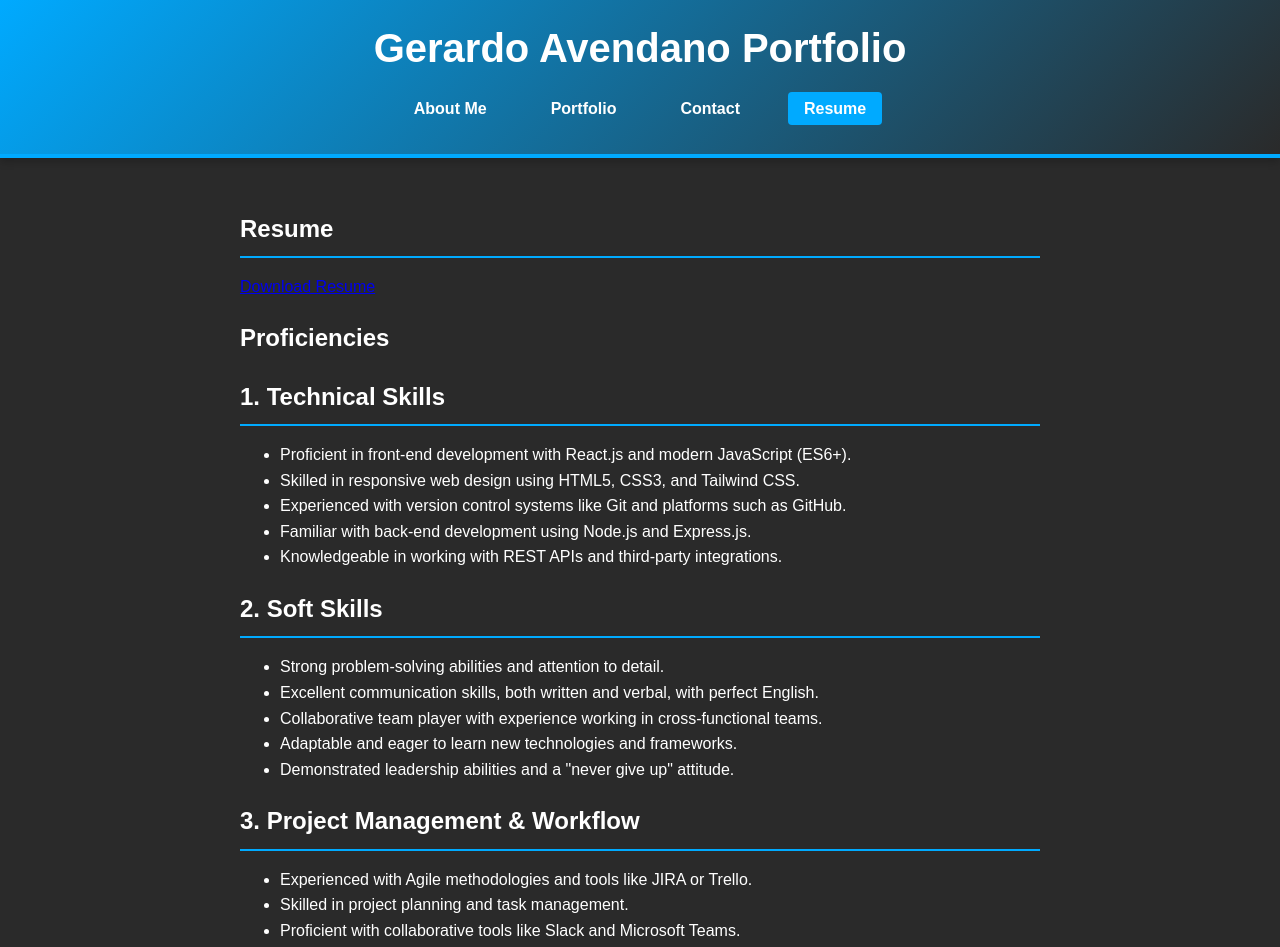
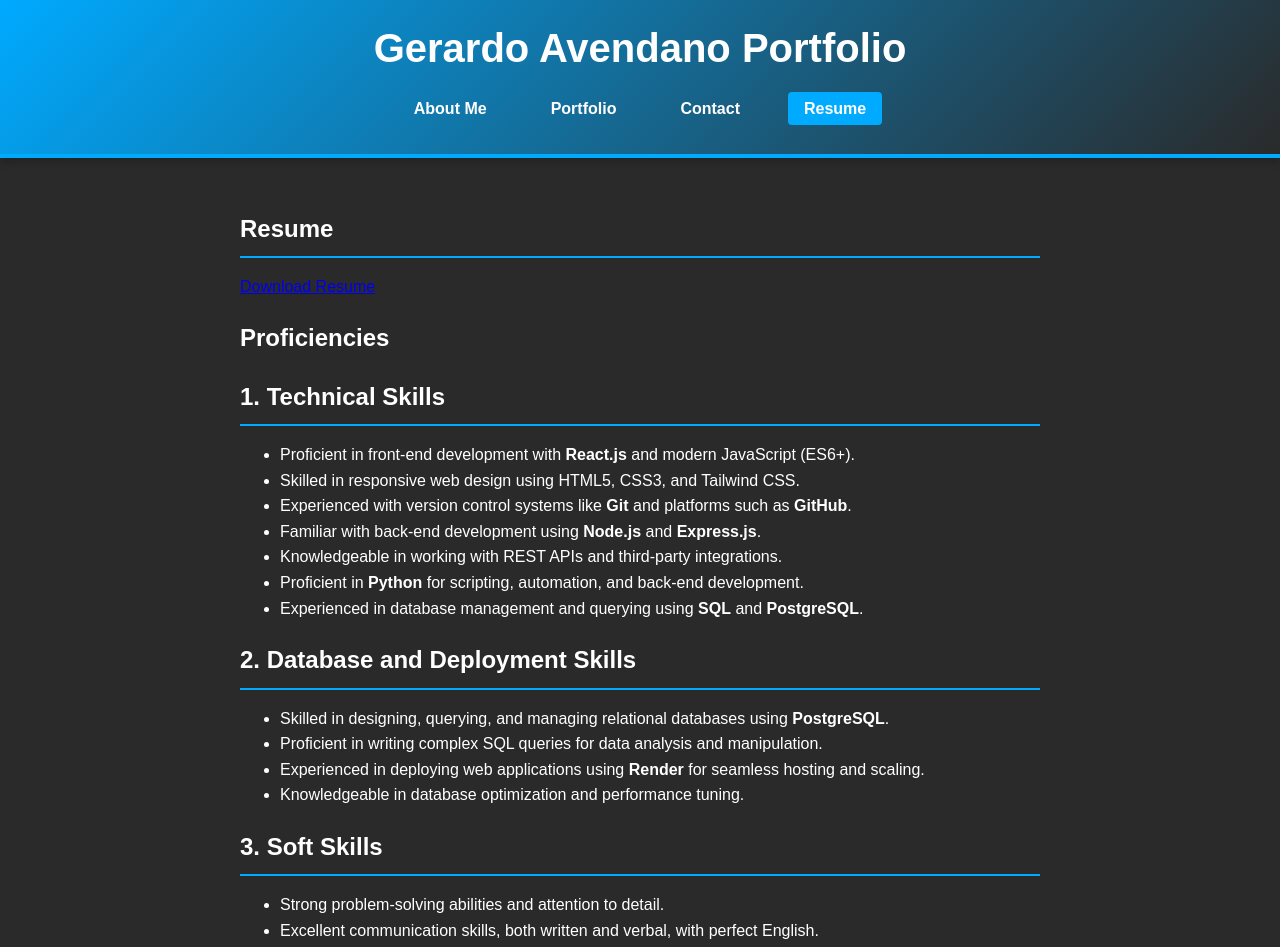
Before and after one commit to sieke13/ReactPortfolio, a React (Vite) app: page /resume in a window 1280 px wide. Shown: the top 947 px of the page. Built offline with nearby package versions, Linux system fonts and the light colour scheme.

Commit message:
resumeupdate

```diff
--- a/src/pages/Resume.tsx
+++ b/src/pages/Resume.tsx
@@ -5,18 +5,29 @@ const Resume: React.FC = () => {
     <section>
       <h2>Resume</h2>
       <a href="path/to/resume.pdf" download>Download Resume</a>
+
       <h1>Proficiencies</h1>
 
 <h2>1. Technical Skills</h2>
 <ul>
-        <li>Proficient in front-end development with React.js and modern JavaScript (ES6+).</li>
+  <li>Proficient in front-end development with <strong>React.js</strong> and modern JavaScript (ES6+).</li>
   <li>Skilled in responsive web design using HTML5, CSS3, and Tailwind CSS.</li>
-        <li>Experienced with version control systems like Git and platforms such as GitHub.</li>
-        <li>Familiar with back-end development using Node.js and Express.js.</li>
+  <li>Experienced with version control systems like <strong>Git</strong> and platforms such as <strong>GitHub</strong>.</li>
+  <li>Familiar with back-end development using <strong>Node.js</strong> and <strong>Express.js</strong>.</li>
   <li>Knowledgeable in working with REST APIs and third-party integrations.</li>
+  <li>Proficient in <strong>Python</strong> for scripting, automation, and back-end development.</li>
+  <li>Experienced in database management and querying using <strong>SQL</strong> and <strong>PostgreSQL</strong>.</li>
 </ul>
 
-      <h2>2. Soft Skills</h2>
+<h2>2. Database and Deployment Skills</h2>
+<ul>
+  <li>Skilled in designing, querying, and managing relational databases using <strong>PostgreSQL</strong>.</li>
+  <li>Proficient in writing complex SQL queries for data analysis and manipulation.</li>
+  <li>Experienced in deploying web applications using <strong>Render</strong> for seamless hosting and scaling.</li>
+  <li>Knowledgeable in database optimization and performance tuning.</li>
+</ul>
+
+<h2>3. Soft Skills</h2>
 <ul>
   <li>Strong problem-solving abilities and attention to detail.</li>
   <li>Excellent communication skills, both written and verbal, with perfect English.</li>
@@ -25,7 +36,7 @@ const Resume: React.FC = () => {
   <li>Demonstrated leadership abilities and a "never give up" attitude.</li>
 </ul>
 
-      <h2>3. Project Management & Workflow</h2>
+<h2>4. Project Management & Workflow</h2>
 <ul>
   <li>Experienced with Agile methodologies and tools like JIRA or Trello.</li>
   <li>Skilled in project planning and task management.</li>
```
Lines whose indentation alone changed are shown as unchanged.
